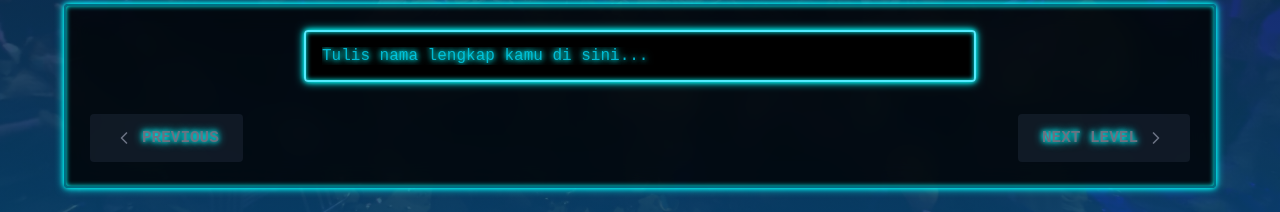
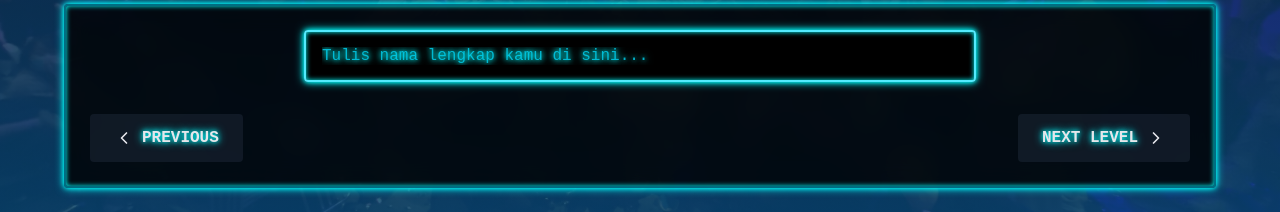
Before and after one commit to EdbertEL/Form-Reregis-CG-Fun, a React (Vite) app: page / in a window 1280 px wide. Shown: the part 446-658 px from the top of the page. Built offline with nearby package versions, Linux system fonts and the light colour scheme.

Commit message:
Update text

```diff
--- a/src/App.jsx
+++ b/src/App.jsx
@@ -188,7 +188,7 @@ const App = () => {
     flex items-center gap-2 pixel-border pixel-text
     ${
       currentQuestion === 0
-        ? "bg-gray-800/50 text-gray-500 cursor-not-allowed"
+        ? "bg-gray-800/50 text-gray-200 cursor-not-allowed"
         : "bg-cyan-900/50 text-cyan-300 hover:bg-cyan-800/50 transform hover:scale-105 shadow-lg pixel-glow"
     }`}
               >
@@ -202,8 +202,8 @@ const App = () => {
     flex items-center gap-2 pixel-border pixel-text
     ${
       !canProceed
-        ? "bg-gray-800/50 text-gray-500 cursor-not-allowed"
-        : "bg-gradient-to-r from-cyan-500 to-blue-600 text-black hover:from-cyan-600 hover:to-blue-700 transform hover:scale-105 shadow-2xl pixel-glow"
+        ? "bg-gray-800/50 text-gray-200 cursor-not-allowed"
+        : "bg-gradient-to-r from-cyan-500 to-blue-600 text-gray-700 hover:from-cyan-600 hover:to-blue-700 transform hover:scale-105 shadow-2xl pixel-glow"
     }`}
               >
                 {currentQuestion === visibleQuestions.length - 1
```
